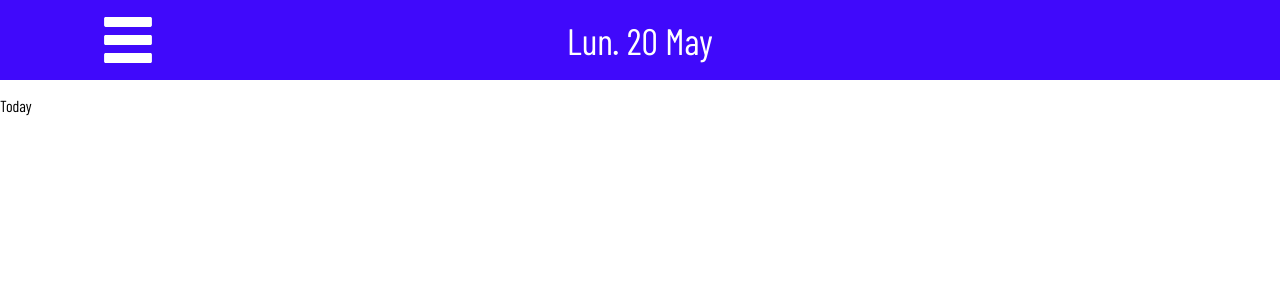
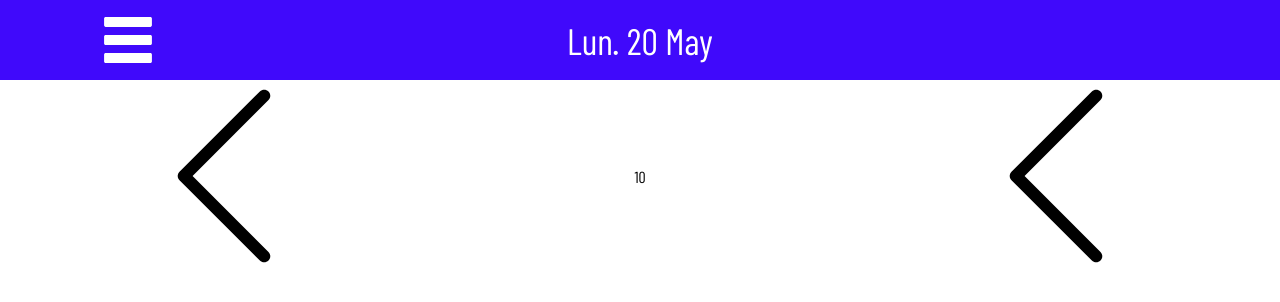
Before and after one commit to MartinMelo97/AppPrestamos, a React (Create React App) app: page /general/hoy in a window 1280 px wide. Shown: the top 302 px of the page. Built offline with nearby package versions, Linux system fonts and the light colour scheme.

Commit message:
add header in today general component

```diff
--- a/src/components/general/today/Today.jsx
+++ b/src/components/general/today/Today.jsx
@@ -1,18 +1,81 @@
 import React, { Component } from 'react'
 import './today.scss'
+import arrow from '../../../assets/icons/left-arrow.svg'
 
 class Today extends Component {
     constructor(props){
         super(props)
         this.state = {
+            customers:[
+                {
+                    name: "Alicia",
+                    total: 5000
+                },
+                {
+                    name: "Alicia",
+                    total: 5000
+                },
+                {
+                    name: "Alicia",
+                    total: 5000
+                }
+            ],
+            blues:[],
+            day: 10,
+            actualDay: null
+        }
+    }
 
+    bluesGenerate = () =>{
+        let { blues } = this.state
+
+        let optionsB = ['7','8','9','a','b','c','d','e','f']
+        let optionsRG = ['0','1','2']
+
+        let blue = '#'
+        let random
+
+        for(let i = 0; i < 500; i++){
+            for(let i = 0; i < 4; i++){
+                random = Math.floor(Math.random() * optionsRG.length)
+                console.log(random)
+                blue += optionsRG[random]
+            }
+            for(let i = 0; i < 4; i++){
+                random = Math.floor(Math.random() * optionsB.length)
+                console.log(random)
+                blue += optionsB[random]
+            }
+            blues.push(blue)
+            blue = '#'
         }
+        //console.log(reds)
+        this.setState({ blues })
+    }
+
+    componentDidMount = () =>{
+        this.bluesGenerate()
+        let { actualDay } = this.state
+        actualDay = new Date().getDate()
+        this.setState({ actualDay })
     }
 
     render(){
         return(
-            <div>
-                <p>Today</p>
+            <div className="general-today-container">
+                <div className="today-header">
+                    <img src={ arrow } alt="anterior"/>
+
+                    {this.state.day === this.state.actualDay ?
+                    <span>Hoy</span>
+                    :
+                    <span>{this.state.day}</span>}
+
+                    {this.state.day === this.state.actualDay ?
+                    null
+                    :
+                    <img src={ arrow } alt="siguiente"/>}
+                </div>
             </div>
         )
     }
--- a/src/components/general/today/today.scss
+++ b/src/components/general/today/today.scss
@@ -0,0 +1,32 @@
+@import '../../../variables.scss';
+
+.general-today-container{
+
+    display: flex;
+    flex-direction: column;
+    align-items: center;
+    justify-content: flex-start;
+
+    .today-header{
+        width: 80vw;
+        display: grid;
+        grid-template-columns: 15vw 50vw 15vw;
+        grid-template-rows: 100%;
+        align-items: center;
+        justify-items: center;
+        img{
+            &:nth-child(1){
+                grid-column: 1/auto;
+                grid-row: 1/auto;
+            }
+            &:nth-child(2){
+                grid-column: 3/auto;
+                grid-row: 1/auto;
+            }
+        }
+        span{
+            grid-column: 2/auto;
+            grid-row: 1/auto;
+        }
+    }
+}
```
Also changed, not shown: src/assets/icons/left-arrow.svg (added).
